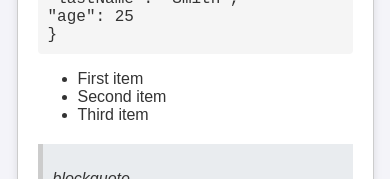
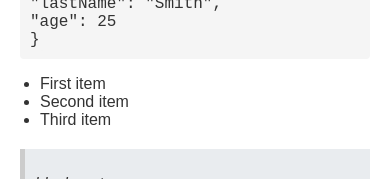
Before and after one commit to sodabarauf/markdown-previewer, a React (Create React App) app: page / in a window 390 px wide. Shown: the part 476-655 px from the top of the page. Built offline with nearby package versions, Linux system fonts and the light colour scheme; the HTML template or start-up script is replaced by a standard one.

Commit message:
added some properties

```diff
--- a/src/App.css
+++ b/src/App.css
@@ -73,3 +73,24 @@ blockquote {
   font-style: italic;
   margin: 20px 0;
 }
+
+ul {
+  list-style-type: disc;
+  padding-left: 20px;
+}
+
+img {
+  max-width: 100%;
+  height: auto;
+  border-radius: 4px;
+}
+
+strong {
+  font-weight: bold;
+}
+
+@media (max-width: 768px) {
+  textarea, #preview {
+    width: 100%;
+  }
+}
```
